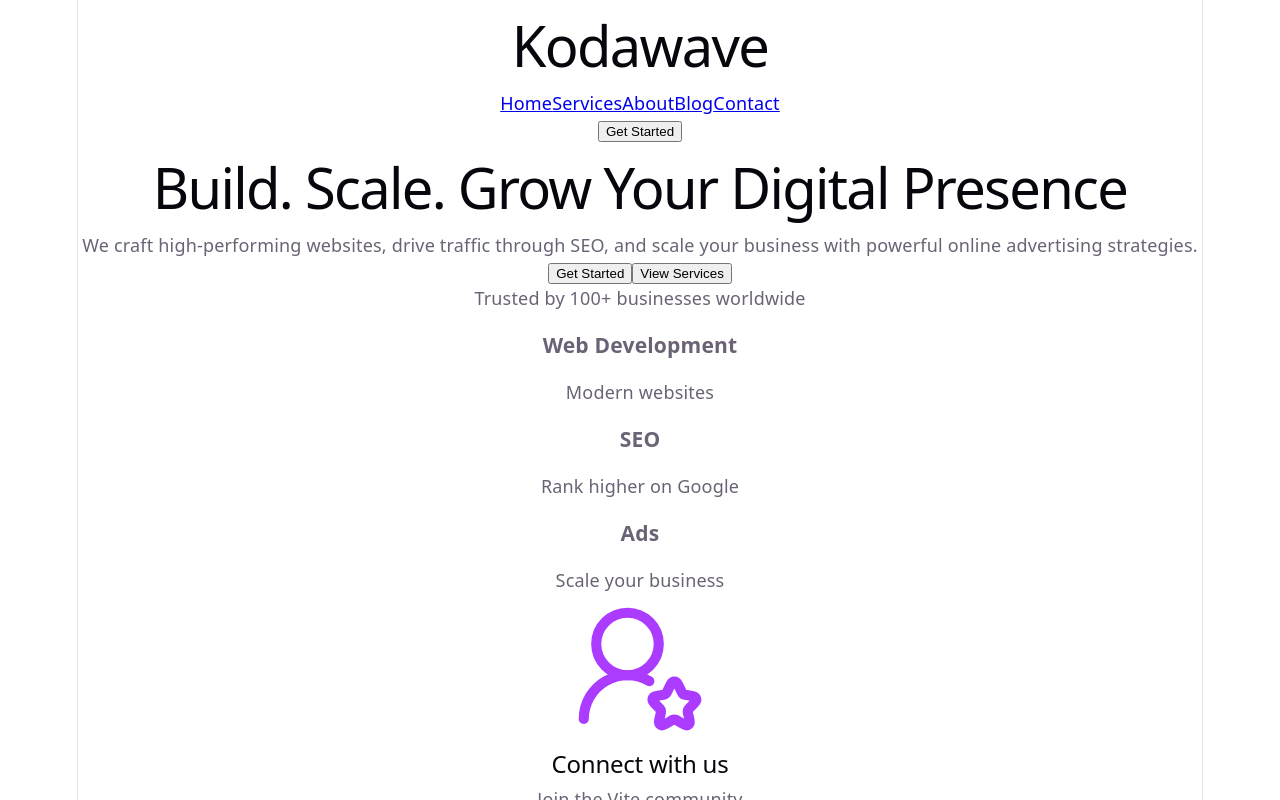
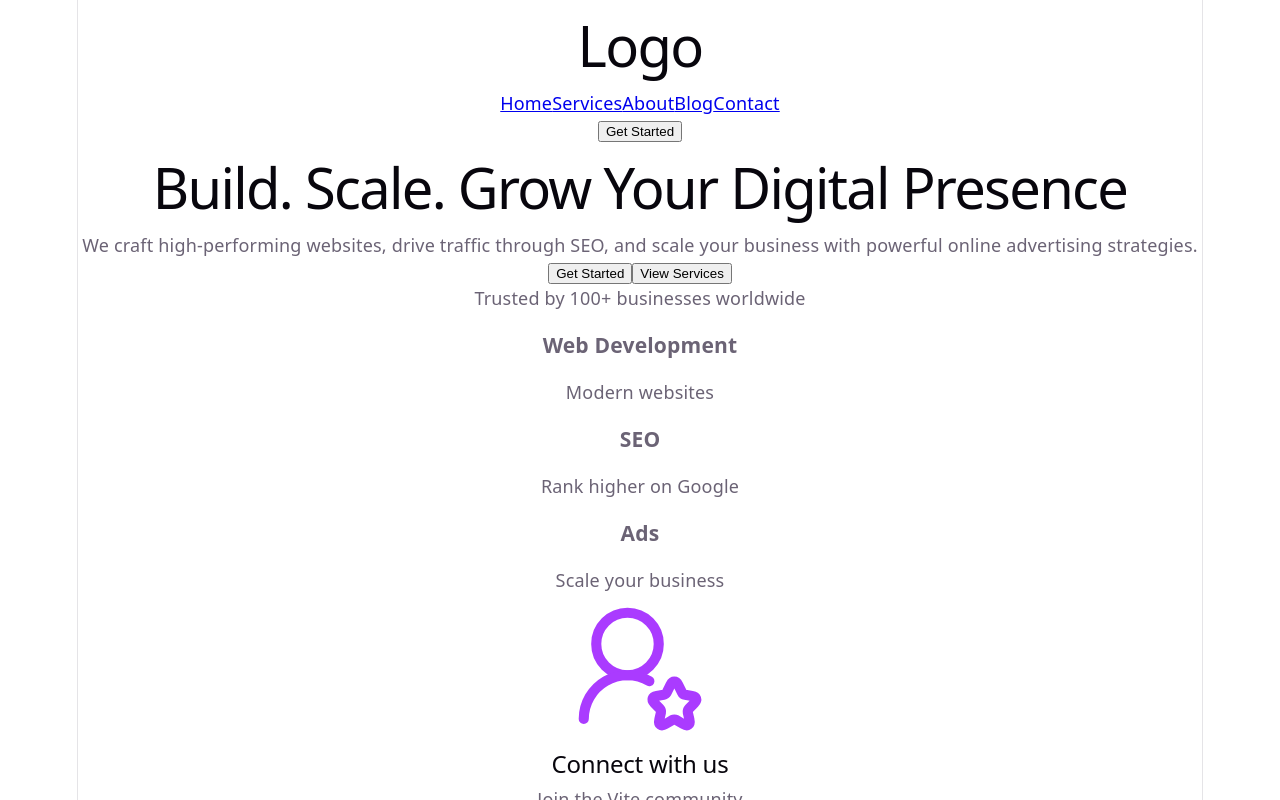
Before and after one commit to roymukta21/kodaweve-task, a React (Vite) app: page / in a window 1280 px wide. Shown: the top 800 px of the page. Built offline with nearby package versions, Linux system fonts and the light colour scheme.

Commit message:
refactor(Navbar): simplify structure and update styles refactor(Router): adjust import statement for react-router

```diff
--- a/src/components/Navbar.jsx
+++ b/src/components/Navbar.jsx
@@ -2,12 +2,14 @@ import { Link } from "react-router";
 
 const Navbar = () => {
   return (
-    <nav className="fixed w-full top-0 left-0 z-50 bg-black/40 backdrop-blur-lg border-b border-white/10">
-      <div className="max-w-6xl mx-auto px-6 py-4 flex justify-between items-center text-white">
+    <nav className="w-full bg-black text-white">
+      <div className="max-w-6xl mx-auto px-6 py-4 flex justify-between items-center">
 
-        <h1 className="text-xl font-bold">Kodawave</h1>
+        {/* Logo */}
+        <h1 className="text-xl font-bold">Logo</h1>
 
-        <div className="hidden md:flex gap-6">
+        {/* Menu */}
+        <div className="flex gap-6">
           <Link to="/">Home</Link>
           <Link to="/services">Services</Link>
           <Link to="/about">About</Link>
@@ -15,9 +17,11 @@ const Navbar = () => {
           <Link to="/contact">Contact</Link>
         </div>
 
-        <button className="px-4 py-2 rounded-xl bg-gradient-to-r from-purple-500 to-indigo-500">
+        {/* Button */}
+        <button className="bg-purple-500 px-4 py-2 rounded-lg">
           Get Started
         </button>
+
       </div>
     </nav>
   );
--- a/src/routes/Router.jsx
+++ b/src/routes/Router.jsx
@@ -1,4 +1,4 @@
-import { BrowserRouter, Routes, Route } from "react-router-dom";
+// import { BrowserRouter, Routes, Route } from "react-router";
 
 import Home from "../pages/Home";
 import Services from "../pages/Services";
@@ -6,6 +6,7 @@ import About from "../pages/About";
 import Blog from "../pages/Blog";
 import BlogDetails from "../pages/BlogDetails";
 import Contact from "../pages/Contact";
+import { BrowserRouter, Route, Routes } from "react-router";
 
 const Router = () => {
   return (
```
